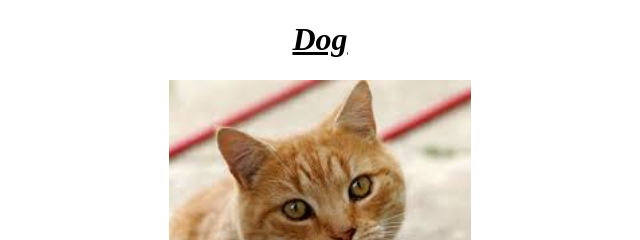
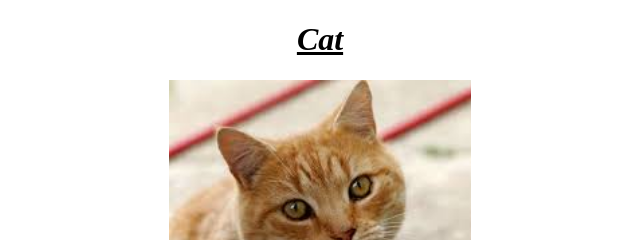
Before and after one commit to Priyankakhedkar10/Pet_world, a plain HTML site: page Pages/Cat.html in a window 1280 px wide. Shown: the top 240 px of the page, 320-960 px from the left. Drawn offline with Linux system fonts and the light colour scheme.

Commit message:
cat page modified

```diff
--- a/Pages/Cat.html
+++ b/Pages/Cat.html
@@ -5,7 +5,7 @@
 </head>
 <body>
     <div align="center">
-   <h1><i><b><u>Dog</u></b></i></h1>
+   <h1><i><b><u>Cat</u></b></i></h1>
    <img src="./../Images/Cat.jpg" height="300"><br>
       <i><b>The cat (Felis catus), also called domestic cat and house cat, is a small carnivorous mammal. It is an obligate carnivore, requiring a predominantly meat-based diet. Its retractable claws are adapted to killing small prey species such as mice and rats. It has a strong, flexible body, quick reflexes, and sharp teeth, and its night vision and sense of smell are well developed. It is a social species, but a solitary hunter and a crepuscular predator. Cat communication includes meowing, purring, trilling, hissing, growling, grunting, and body language. It can hear sounds too faint or too high in frequency for human ears, such as those made by small mammals. It secretes and perceives pheromones. Cat intelligence is evident in its ability to adapt, learn through observation, and solve problems. Female domestic cats can have kittens from spring to late autumn in temperate zones and throughout the year in equatorial regions, with litter sizes often ranging from two to five kittens.</b></i><br>
       <a href="./../Index.html">Back To Home</a>
```
